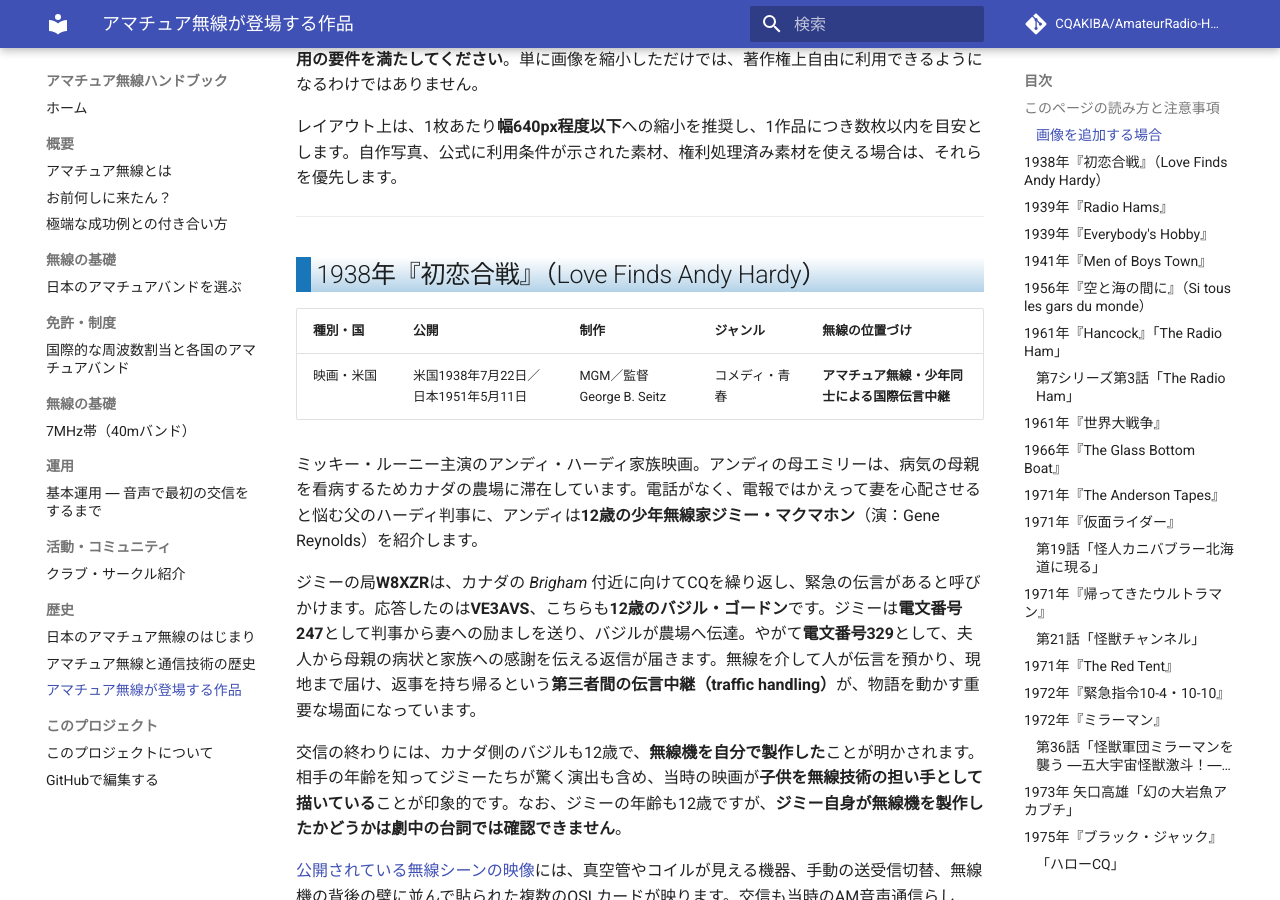
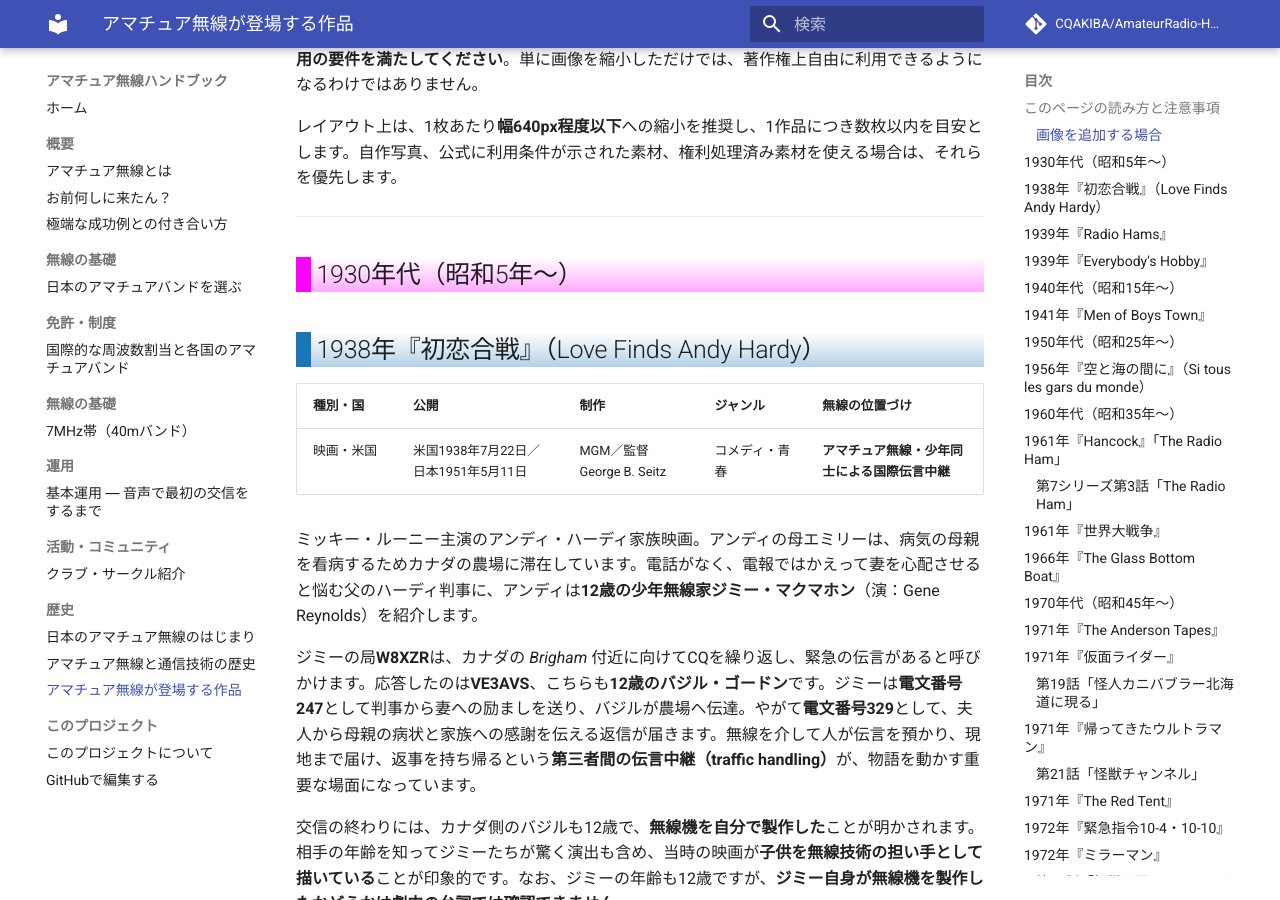
Before and after one commit to CQAKIBA/AmateurRadio-Handbook, an MkDocs documentation site: the page built from docs/15_歴史/アマチュア無線が登場する作品.md, in a window 1280 px wide and 900 px high, scrolled down 1581 px. Built offline with MkDocs 1.6.1 and Material for MkDocs 9.7.7, drawn with Linux system fonts in a browser that asks for light colours; comment, search, counter and statistics services are not loaded; some of the changed text lies outside the part shown.

Commit message:
Add historical entries for amateur radio in media

```diff
--- a/docs/15_歴史/アマチュア無線が登場する作品.md
+++ b/docs/15_歴史/アマチュア無線が登場する作品.md
@@ -46,6 +46,8 @@
 レイアウト上は、1枚あたり**幅640px程度以下**への縮小を推奨し、1作品につき数枚以内を目安とします。自作写真、公式に利用条件が示された素材、権利処理済み素材を使える場合は、それらを優先します。
 
 ---
+
+## 1930年代（昭和5年～） {: style="--heading-color: magenta;" }
 
 ## 1938年『初恋合戦』（Love Finds Andy Hardy）
 
@@ -99,6 +101,8 @@ MGMの短編シリーズとして作られた、アマチュア無線を正面
 
 ---
 
+## 1940年代（昭和15年～） {: style="--heading-color: magenta;" }
+
 ## 1941年『Men of Boys Town』
 
 | 種別・国 | 公開 | 制作 | ジャンル | 無線の位置づけ |
@@ -112,6 +116,8 @@ MGMの短編シリーズとして作られた、アマチュア無線を正面
 出典: [AFI Catalog](https://catalog.afi.com/Film/26809-MEN-OF-BOYS-TOWN) / [AC6V Amateur Radio in Popular Culture](https://www.ac6v.com/popculture.php)
 
 ---
+
+## 1950年代（昭和25年～） {: style="--heading-color: magenta;" }
 
 ## 1956年『空と海の間に』（Si tous les gars du monde）
 
@@ -130,6 +136,8 @@ MGMの短編シリーズとして作られた、アマチュア無線を正面
 出典: [CNC（フランス国立映画・映像センター）](https://www.cnc.fr/professionnels/visas-et-classification/14937) / [アイコム「アマチュア無線が登場する映画ベスト6」](https://www.icom.co.jp/personal/beacon/talk/793/)
 
 ---
+
+## 1960年代（昭和35年～） {: style="--heading-color: magenta;" }
 
 ## 1961年『Hancock』「The Radio Ham」
 
@@ -178,6 +186,8 @@ Doris Day演じるJenniferが、自宅の無線設備から「Pop」と交信す
 出典: [AFI Catalog](https://catalog.afi.com/Film/18606-THE-GLASS-BOTTOM-BOAT) / [ARRL「Amateur Radio Quiz: As Seen on TV!」](https://www.arrl.org/news/amateur-radio-quiz-as-seen-on-tv)
 
 ---
+
+## 1970年代（昭和45年～） {: style="--heading-color: magenta;" }
 
 ## 1971年『The Anderson Tapes』
 
@@ -411,6 +421,8 @@ FM FUJIも『Convoy』の無線をCBとして挙げ、日本とは制度が異
 
 ---
 
+## 1980年代（昭和55年～） {: style="--heading-color: magenta;" }
+
 ## 1980年『復活の日』
 
 | 種別・国 | 公開 | 制作 | ジャンル | 無線の位置づけ |
@@ -638,6 +650,8 @@ Willie Tannerはガレージでアマチュア無線を楽しむ人物として
 
 ---
 
+## 1990年代（平成2年～） {: style="--heading-color: magenta;" }
+
 ## 1990年『Pump Up the Volume』
 
 | 種別・国 | 公開 | 制作 | ジャンル | 無線の位置づけ |
@@ -818,6 +832,8 @@ ARRLも制作へ1960年代のQSLカード、Handbook、QST、アンテナや機
 出典: [ちびまる子ちゃん オフィシャルサイト](https://chibimaru.tv/about/story/1997/)
 
 ---
+
+## 2000年代（平成12年～） {: style="--heading-color: magenta;" }
 
 ## 2000年『Frequency』（邦題『オーロラの彼方へ』）
 
@@ -1020,6 +1036,8 @@ ARRLも制作へ1960年代のQSLカード、Handbook、QST、アンテナや機
 出典: [アイコム「アマチュア無線が登場する映画ベスト6」](https://www.icom.co.jp/personal/beacon/talk/793/) / [hamlife.jp](https://www.hamlife.jp/2022/05/06/ntv-ponyo-2022/)
 
 ---
+
+## 2010年代（平成22年～） {: style="--heading-color: magenta;" }
 
 ## 2011年『べるぜバブ』
 
@@ -1297,6 +1315,8 @@ Dustinが科学キャンプから帰り、自作の大型無線設備「Cerebro
 
 ---
 
+## 2020年代（令和2年～） {: style="--heading-color: magenta;" }
+
 ## 2021年『新幹線変形ロボ シンカリオンZ』
 
 ### 第28話「交信せよ！シンカリオンZ H5はやぶさ」
```
